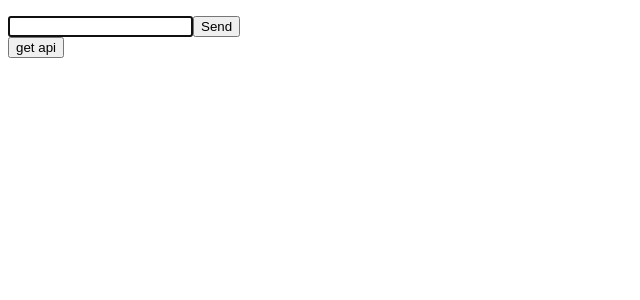
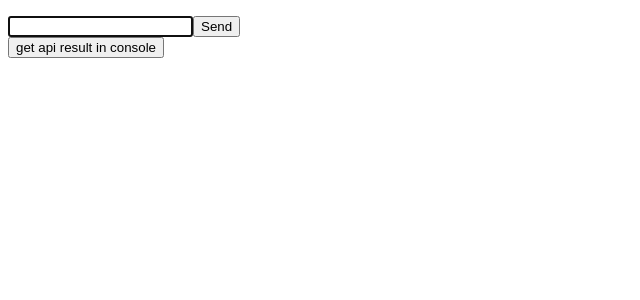
Before and after one commit to endepointe/chat_sb, a React (Create React App) app in the folder client/: page / in a window 1280 px wide. Shown: the top 300 px of the page, without its empty margins (0-640 px from the left). Built offline with nearby package versions, Linux system fonts and the light colour scheme; no server answers.

Commit message:
api test

```diff
--- a/client/src/App.js
+++ b/client/src/App.js
@@ -3,13 +3,13 @@ import Chat from './comps/chat/Chat';
 //<button onClick={getAPI}>get api</button>
 const App = () => {
   const getAPI = () => {
-    fetch('http://localhost:3001').then(res => res.json()).then((result) => console.log(result));
+    fetch('http://localhost:3000').then(res => res.json()).then((result) => console.log(result));
   };
 
   return (
     <div>
       <Chat />
-      <button onClick={getAPI}>get api</button>
+      <button onClick={getAPI}>get api result in console</button>
     </div>
   );
 }
```
